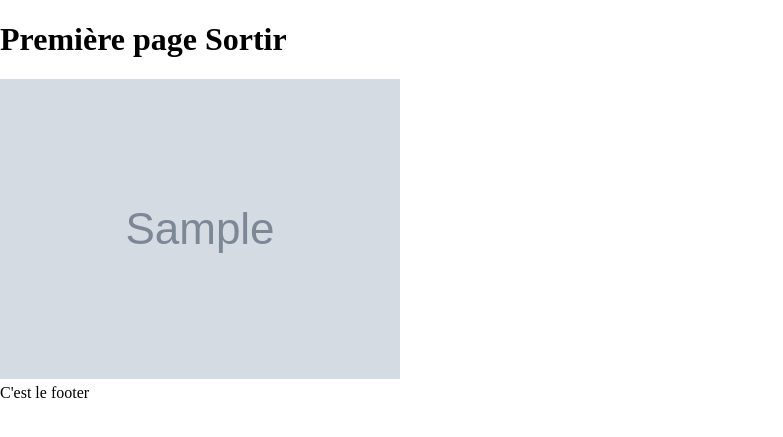
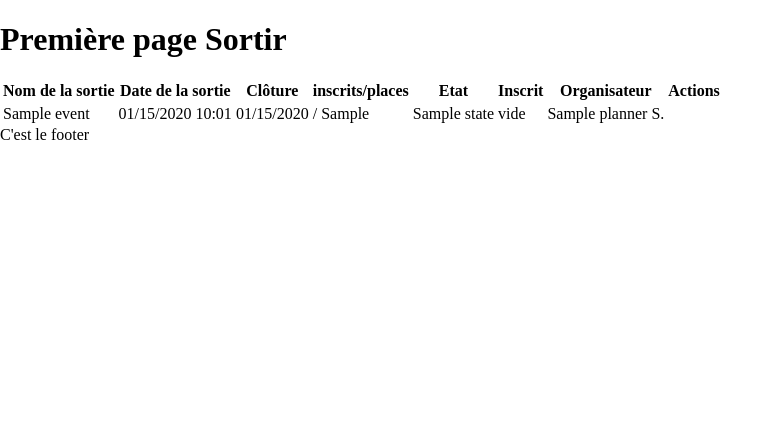
Before and after one commit to DeanCarole/sortir, a Symfony app: template templates/main/home.html.twig in a window 1280 px wide. Shown: the part 53-490 px from the top of the page, without its empty margins (0-783 px from the left). Run offline with Twig, Linux system fonts and the light colour scheme; the template is opened without the code that fills it: most values are stand-ins (such as "Sample title", 1, 10 or a date in 2020); grey boxes marked "Sample" are stand-in pictures; some libraries are stand-ins or nearby versions.

Commit message:
création de la liste des évènements

```diff
--- a/templates/main/home.html.twig
+++ b/templates/main/home.html.twig
@@ -7,12 +7,37 @@
 
     <h1>Première page Sortir</h1>
 
+    <table>
+        <thead>
+        <tr>
+            <th>Nom de la sortie</th>
+            <th>Date de la sortie</th>
+            <th>Clôture</th>
+            <th>inscrits/places</th>
+            <th>Etat</th>
+            <th>Inscrit</th>
+            <th>Organisateur</th>
+            <th>Actions</th>
+        </tr>
+        </thead>
+        <tbody>
+
 
     {% for event in events %}
-        <article>
-            <a href="{{ path('serie_show', {'id': serie.id}) }}">
-                <img src="{{ asset('img/posters/series/' ~ serie.poster) }}" alt="{{ serie.name }}" title="{{ serie.name }} | {{ serie.seasons | length }} seasons"></a>
-        </article>
+
+        <tr>
+            <td>{{event.name}}</td>
+          <td>{{ event.startDateTime | date("m/d/Y h:m")}}</td>
+            <td>{{  event.registrationDeadline | date("m/d/Y")}}</td>
+        <td>   /  {{ event.nbRegistrationMax}}</td>
+          <td>{{ event.state.label }}</td>
+          <td> vide</td>
+           <td>{{ event.planner.name }} {{ event.planner.firstName | slice(0,1)}}. </td>
+{#           <td> vide</td>#}
+
     {% endfor %}
+        </tbody>
+    </table>
+
 
 {% endblock %}
```
Also changed, not shown: src/Controller/MainController.php (+5 -2 lines).
